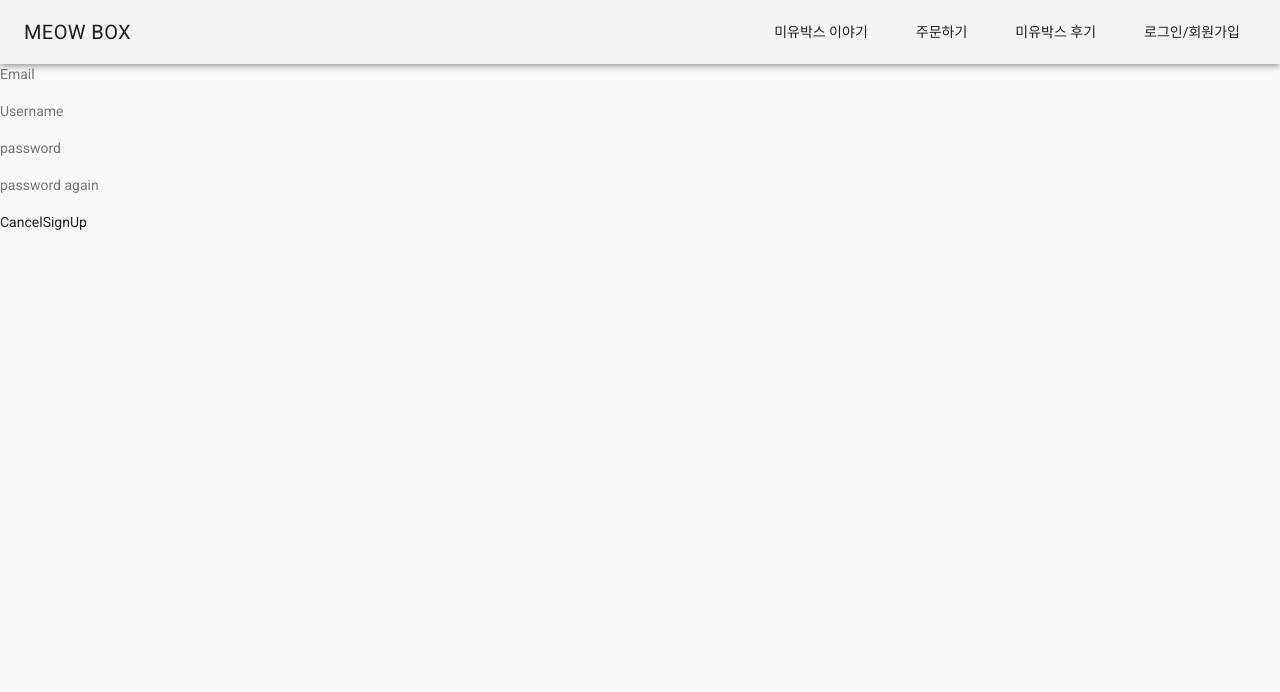
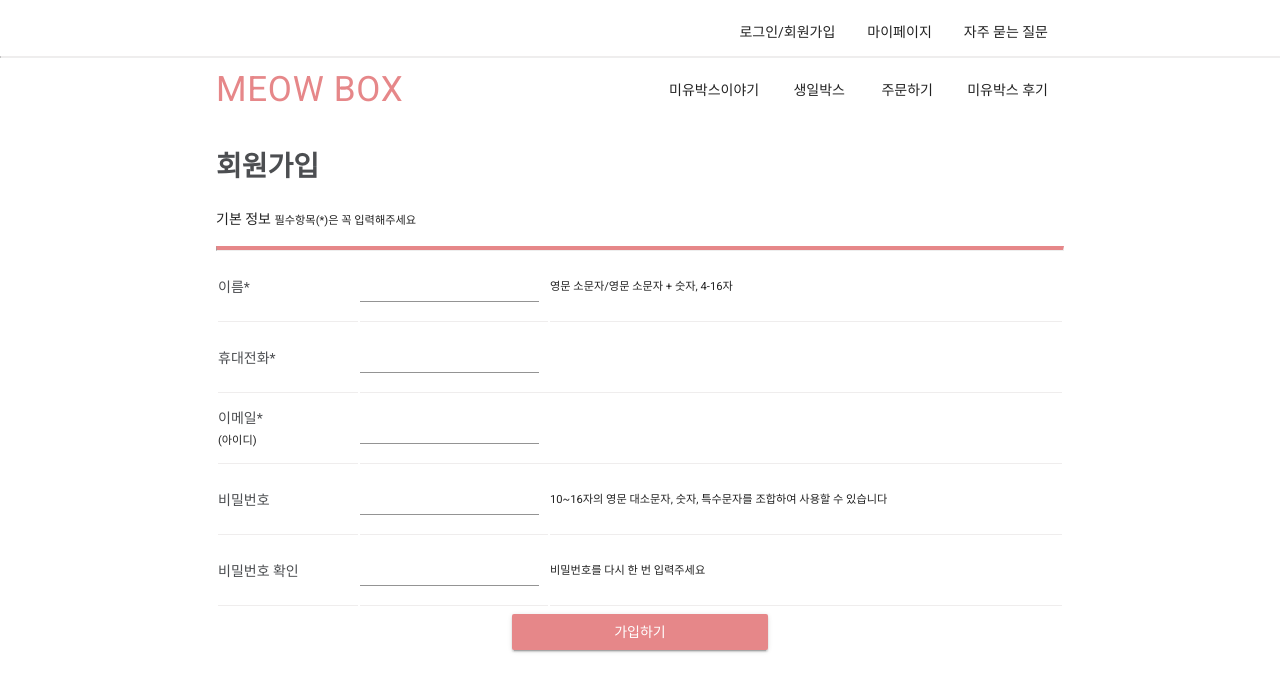
Before and after one commit to TeamMeowBox/MeowBox-Web, a Vue app: page /signUp in a window 1280 px wide. Shown: the top 692 px of the page. Built offline with nearby package versions, Linux system fonts and the light colour scheme.

Commit message:
로컬 코드로 로그인/회원가입/상단바 css 적용 - 폰트 및 몇몇 색상 적용 안된 것 있음(완벽X)

```diff
--- a/src/App.vue
+++ b/src/App.vue
@@ -1,14 +1,21 @@
 <template>
- <v-app>
-      <v-toolbar>
-        <v-toolbar-title>MEOW BOX</v-toolbar-title>
+ <v-app style="background-color:#fff">
+    <v-toolbar style="box-shadow:none; background-color:#ffffff;height:7vh;padding-right:15vw;">
+      <v-spacer></v-spacer>
+      <v-toolbar-items class="hidden-xs-only">
+        <v-btn flat v-for="item in userToolbarItems" :key="item.title" router :to="item.link" v-if="item.isLogin===false||item.isLogin!==false">
+          {{item.title}}
+        </v-btn>
+      </v-toolbar-items>
+    </v-toolbar>
+    <hr style="border-top:0.4px solid #efeded;">
+    <v-toolbar style="box-shadow:none; background-color:#ffffff; padding-left:15vw; padding-right:15vw;">
+      <v-toolbar-title style="font-size:2.5rem; color:#e68789">MEOW BOX</v-toolbar-title>
       <v-spacer></v-spacer>
       <v-toolbar-items class="hidden-xs-only">
         <v-btn flat v-for="item in toolbarItems" :key="item.title" router :to="item.link">
-              <v-icon left>{{item.icon}}</v-icon>
           {{item.title}}
         </v-btn>
-
       </v-toolbar-items>
     </v-toolbar>
     <router-view></router-view>
@@ -21,10 +28,15 @@ export default {
   data () {
     return {
       toolbarItems: [
-        {title: '미유박스 이야기', link: '/story'},
+        {title: '미유박스이야기', link: '/story'},
+        {title: '생일박스', link: '/birthbox'},
         {title: '주문하기', link: '/order'},
-        {title: '미유박스 후기', link: '/review'},
-        {title: '로그인/회원가입', link: '/sign'}
+        {title: '미유박스 후기', link: '/review'}
+      ],
+      userToolbarItems: [
+        {title: '로그인/회원가입', link:'/signIn', isLogin:false},
+        {title: '마이페이지', link:'/mypage', isLogin:true},
+        {title: '자주 묻는 질문', link:'/faq'}
       ]
     }
   }
--- /dev/null
+++ b/src/assets/scss/Variable.scss
@@ -0,0 +1,14 @@
+@import url(https://fonts.googleapis.com/css?family=Roboto);
+@import url(http://fonts.googleapis.com/earlyaccess/notosanskr.css);
+
+$kor-font: 'Noto Sans KR', sans-serif;
+$kor-font-regular: 400;
+$kor-font-medium: 500;
+$kor-font-bold: 700;
+
+$white: #ffffff;
+$baby-pink: #efb1b1;
+$pink: #e68789;
+$dark-gray: #4c4e51;
+$gray: #707070;
+$light-gray: #efeded;
--- a/src/components/SignIn/SignInForm.vue
+++ b/src/components/SignIn/SignInForm.vue
@@ -1,16 +1,43 @@
 <template>
-  <div>
-    <div>
-      <p>
-      <input type="text" placeholder="Username or Email">
-      </p>
-      <p>
-        <input type="password" placeholder="Password">
-      </p>
-
-      <button @click="clickLogin">Login</button>
-    </div>
-  </div>
+  <v-container style="width:70vw">
+    <section>
+      <b style="font-size:2rem; color:#4c4e51">로그인</b>
+    </section>
+    <br>
+    <hr style="border-top:4px solid #e68789;">
+    <br>
+    <br>
+    <section style="text-align:center">
+      <table style="margin:0 auto">
+        <tr>
+          <td style="width:5rem; text-align:left">
+            <label for="email" style="color:#4c4e51">이메일</label>
+          </td>
+          <td>
+            <v-text-field class="email" type="email" style="width:10vw"></v-text-field>
+          </td>
+        </tr>
+        <tr>
+          <td style="width:5rem; text-align:left">
+            <label for="password" style="color:#4c4e51">비밀번호</label>
+          </td>
+          <td>
+            <v-text-field class="password" type="password" style="width:10vw"></v-text-field>
+          </td>
+        </tr>
+        <tr>
+          <td colspan="2">
+            <v-btn @click="clickLogin" style="width:100%; background:#e68789; color:white">로그인</v-btn>
+          </td>
+        </tr>
+        <tr>
+          <td colspan="2">
+            <small style="color:#999999">아직 아이디가 없으신가요?</small>&nbsp;<b><a href="/signUp" style="text-decoration:none;color:#e68789">회원가입</a></b>
+          </td>
+        </tr>
+      </table>
+    </section>
+  </v-container>
 </template>
 
 <script>
@@ -23,3 +50,11 @@ export default {
   }
 }
 </script>
+<style>
+  .primary--text input, .primary--text textarea {
+    caret-color: #e68789 !important;
+  }
+  .primary--text {
+    color:#e68789 !important;
+  }
+</style>
--- a/src/components/SignUp/SignUpForm.vue
+++ b/src/components/SignUp/SignUpForm.vue
@@ -1,20 +1,69 @@
 <template>
-  <div>
-    <p>
-      <input type="text" placeholder="Email">
-    </p>
-    <p>
-      <input type="text" placeholder="Username">
-    </p>
-    <p>
-      <input type="password" placeholder="password">
-    </p>
-    <p>
-      <input type="password" placeholder="password again">
-    </p>
-    <button>Cancel</button>
-    <button @click="clickSignUp">SignUp</button>
-  </div>
+  <v-container style="width:70vw">
+    <section>
+      <b style="font-size:2rem; color:#4c4e51">회원가입</b>
+    </section>
+    <br>
+    <p>기본 정보 <small>필수항목(*)은 꼭 입력해주세요</small></p>
+    <hr style="border-top:4px solid #e68789;">
+    <section style="text-align:center">
+      <table style="margin:0 auto; width:100%;">
+        <tr>
+          <td style="width:10rem; text-align:left">
+            <label for="name" style="color:#4c4e51">이름*</label>
+          </td>
+          <td>
+            <v-text-field class="name" style="width:14vw"></v-text-field>
+          </td>
+          <td>
+            <small style="float:left">영문 소문자/영문 소문자 + 숫자, 4-16자</small>
+          </td>
+        </tr>
+        <tr>
+          <td style="width:10rem; text-align:left">
+            <label for="phone" style="color:#4c4e51">휴대전화*</label>
+          </td>
+          <td colspan="2">
+            <v-text-field class="phone" type="number" style="width:14vw"></v-text-field>
+          </td>
+        </tr>
+        <tr>
+          <td style="width:10rem; text-align:left">
+            <label for="email" style="color:#4c4e51">이메일*</label><br>
+            <small>(아이디)</small>
+          </td>
+          <td colspan="2">
+            <v-text-field class="email" type="email" style="width:14vw"></v-text-field>
+          </td>
+        </tr>
+        <tr>
+          <td style="width:10rem; text-align:left">
+            <label for="password" style="color:#4c4e51">비밀번호</label>
+          </td>
+          <td>
+            <v-text-field class="password" type="password" style="width:14vw"></v-text-field>
+          </td>
+          <td>
+            <small style="float:left">10~16자의 영문 대소문자, 숫자, 특수문자를 조합하여 사용할 수 있습니다</small>
+          </td>
+        </tr>
+        <tr>
+          <td style="width:10rem; text-align:left">
+            <label for="passwordConfirm" style="color:#4c4e51">비밀번호 확인</label>
+          </td>
+          <td>
+            <v-text-field class="passwordConfirm" type="password" style="width:14vw; vertical-align:middle"></v-text-field>
+          </td>
+          <td style="width:40vw;">
+            <small style="float:left">비밀번호를 다시 한 번 입력주세요</small>
+          </td>
+        </tr>
+      </table>
+      <aside>
+        <v-btn @click="clickSignUp" style="width:20vw; background:#e68789; color:white">가입하기</v-btn>
+      </aside>
+    </section>
+  </v-container>
 </template>
 
 <script>
@@ -27,3 +76,16 @@ export default {
   }
 }
 </script>
+
+<style>
+  td {
+    border-bottom:1px solid #efeded !important;
+  }
+    .primary--text input, .primary--text textarea {
+    caret-color: #e68789 !important;
+  }
+  .primary--text {
+    color:#e68789 !important;
+  }
+
+</style>
```
Lines whose indentation alone changed are shown as unchanged.
